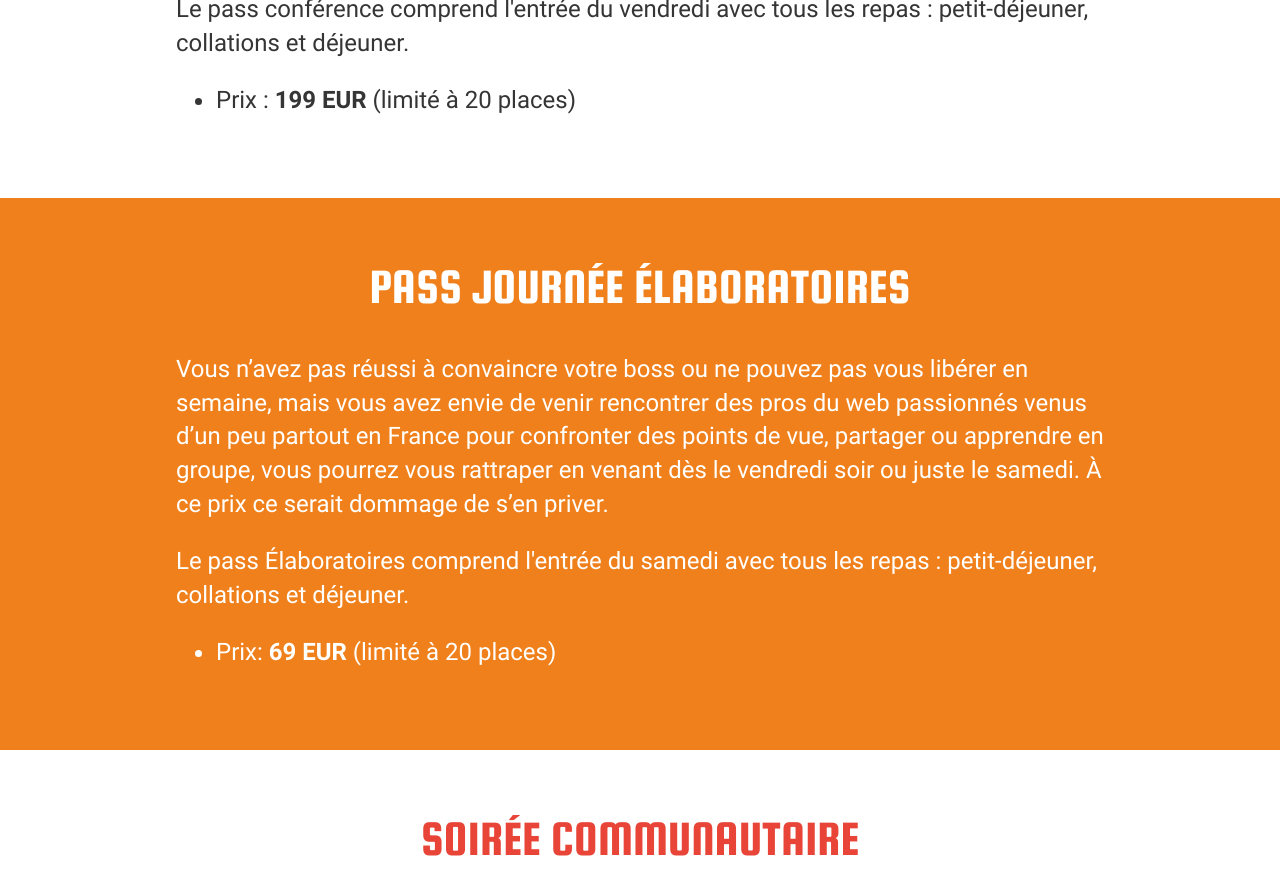
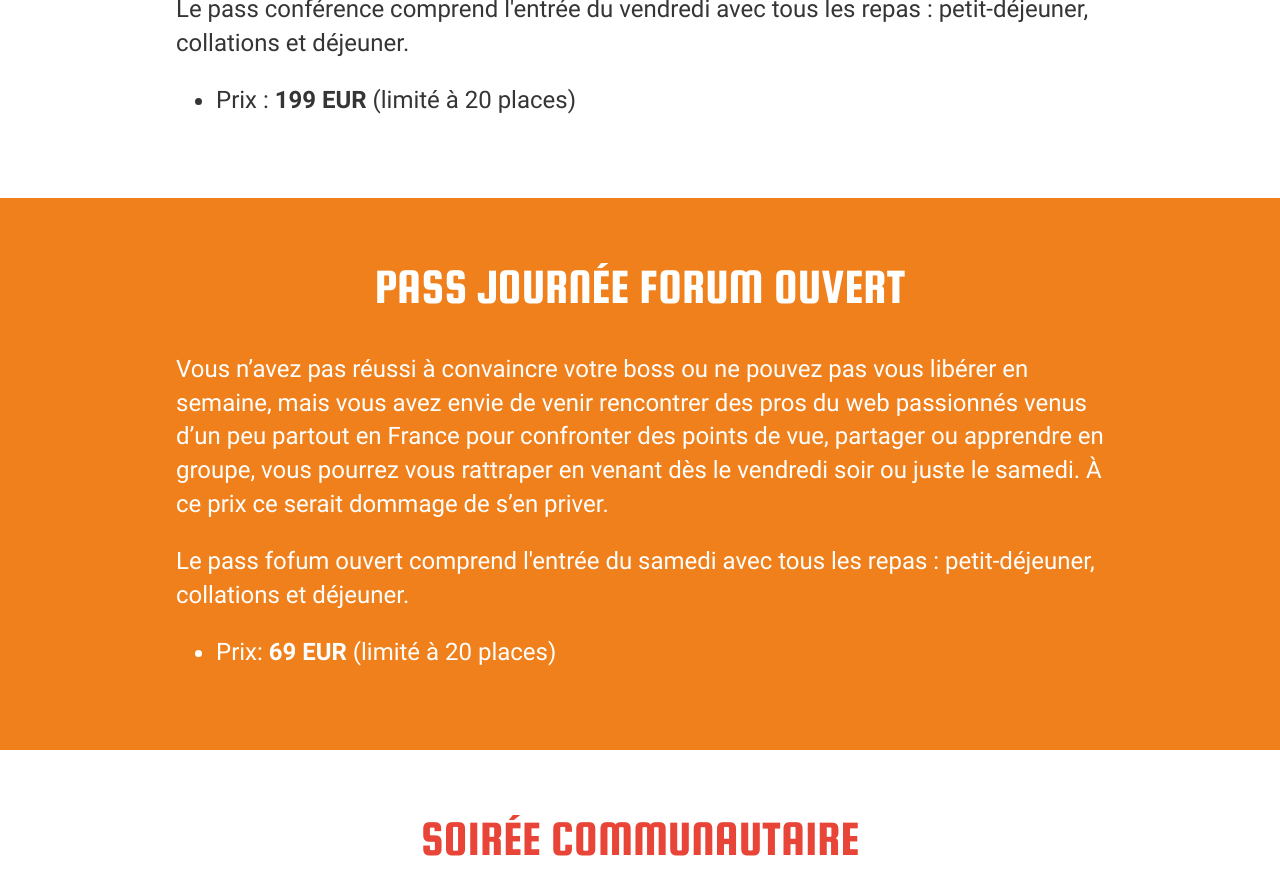
Before and after one commit to sudweb/2017, a Jekyll site: the page built from inscription.html, in a window 1280 px wide and 900 px high, scrolled down 3133 px. Shown: the top 895 px of the window. Built offline with Jekyll 4.4.1, drawn with Linux system fonts in a browser that asks for light colours.

Commit message:
Élaboratoires => forum ouvert

```diff
--- a/inscription.html
+++ b/inscription.html
@@ -99,11 +99,11 @@ published: true
     <section class="orange-section" id="pass-elaboratoires">
       <div class="wrapper">
 
-        <h2 class="regular-title-size uppercase text-center">Pass journée Élaboratoires</h2>
+        <h2 class="regular-title-size uppercase text-center">Pass journée forum ouvert</h2>
 
         <p>Vous n’avez pas réussi à convaincre votre boss ou ne pouvez pas vous libérer en semaine, mais vous avez envie de venir rencontrer des pros du web passionnés venus d’un peu partout en France pour confronter des points de vue, partager ou apprendre en groupe, vous pourrez vous rattraper en venant dès le vendredi soir ou juste le samedi. À ce prix ce serait dommage de s’en priver.</p>
 
-        <p>Le pass Élaboratoires comprend l'entrée du samedi avec tous les repas : petit-déjeuner, collations et déjeuner.</p>
+        <p>Le pass fofum ouvert comprend l'entrée du samedi avec tous les repas : petit-déjeuner, collations et déjeuner.</p>
 
         <ul>
           <li>Prix: <strong>69 EUR</strong> (limité à 20 places)</li>
```
